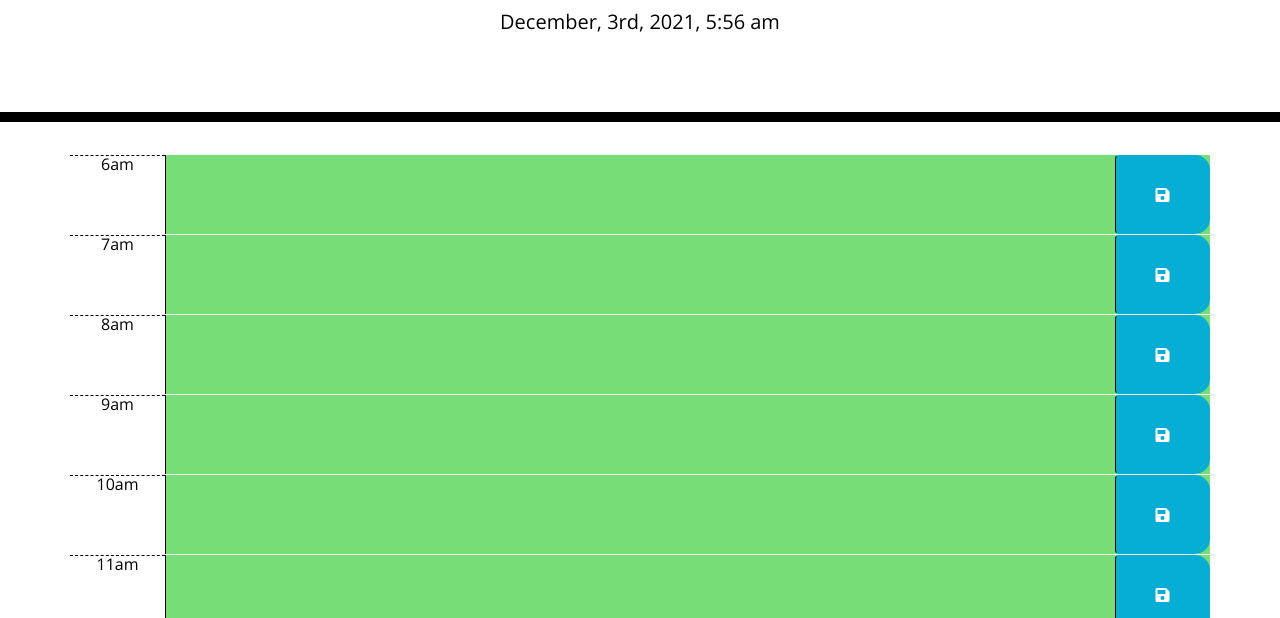
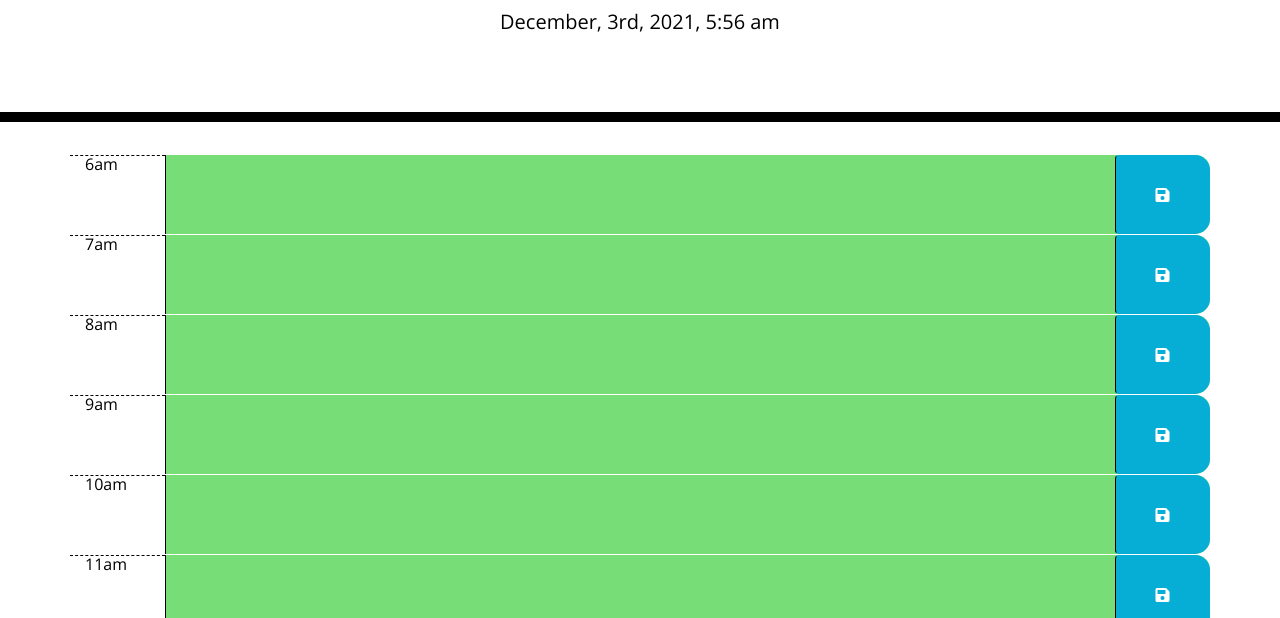
Before and after one commit to ramksharma1/homework5_Work_Scheduler, a plain HTML site: page index.html in a window 1280 px wide. Shown: the part 182-800 px from the top of the page. Drawn offline with nearby package versions, Linux system fonts and the light colour scheme.

Commit message:
Finalized style sheet

```diff
--- a/style.css
+++ b/style.css
@@ -2,7 +2,6 @@ body {
   font-family: 'Open Sans', sans-serif;
   font-size: 16px;
   line-height: 1;
-
 }
 
 textarea {
@@ -36,13 +35,14 @@ textarea {
   white-space: pre-wrap;
   height: 80px;
   border-top: 1px solid white;
+  border-radius: 15px;
+
 }
 
 .hour {
   background-color: #ffffff;
   color: #000000;
   border-top: 1px dashed #000000;
-  text-align: center;
 }
 
 .past {
```
